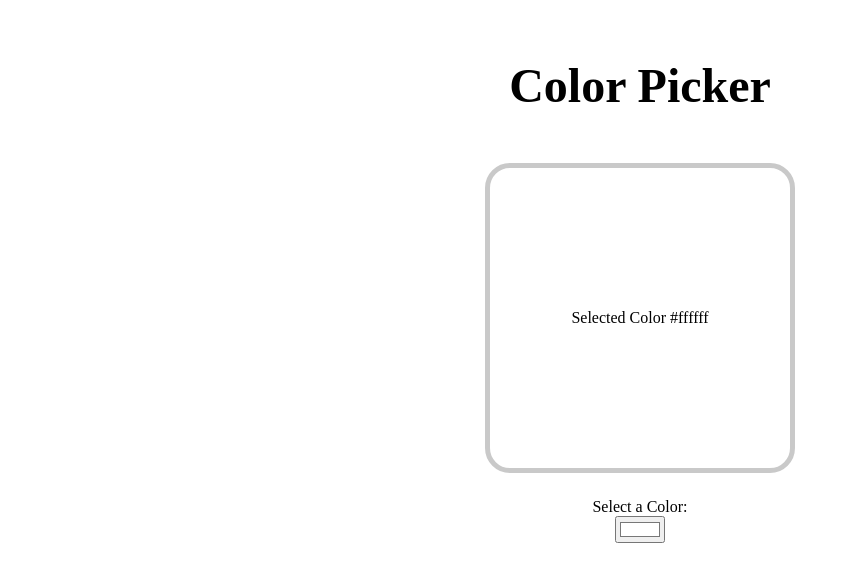
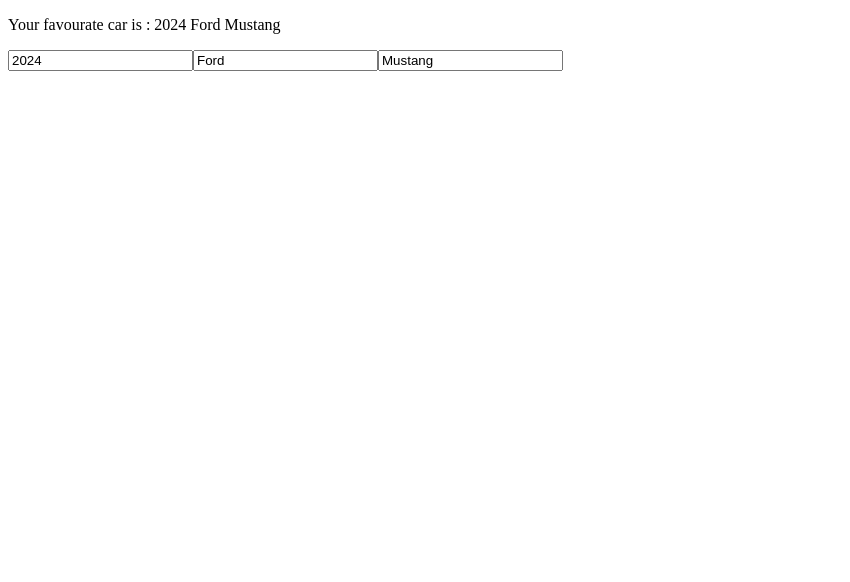
Before and after one commit to santoshpoptani/React-Intro, a React (Vite) app in the folder my-react-app/: page / in a window 1280 px wide. Shown: the top 582 px of the page, without its empty margins (0-850 px from the left). Built offline with nearby package versions, Linux system fonts and the light colour scheme.

Commit message:
Updateing the state of object using update function

```diff
--- a/my-react-app/src/App.jsx
+++ b/my-react-app/src/App.jsx
@@ -7,6 +7,7 @@
 import Counter from "./Counter";
 import OnChangeEvent from "./OnChangeEvent";
 import ColourPicker from "./ColourPicker";
+import UpdateObjectState from "./UpdateObjectinstate";
 
 //This is also a component but act as a parent component
 
@@ -15,8 +16,9 @@
     return(
 
             <>
-          <ColourPicker/>
+          <UpdateObjectState/>
             </>
+            //<ColourPicker/>
             // <OnChangeEvent/>
             //<Counter/>
             //<MyComponent/>
--- /dev/null
+++ b/my-react-app/src/UpdateObjectinstate.jsx
@@ -0,0 +1,32 @@
+
+import React,{useState} from "react";
+
+// Changing state of Object
+
+function UpdateObjectState(){
+const[car, setCar] = useState({year:2024,
+                               company:"Ford",
+                               model:"Mustang"})
+
+function handleYearChange(event){
+    // what actully happens
+    //{year:2024,company:ford,model:Mustang, year:2025}
+    setCar({...car,year:event.target.value});
+}
+function handelComapnyChange(event){
+    setCar({...car,company : event.target.value})
+}
+
+function handelModelChange(event){
+    setCar({...car,model : event.target.value})
+}
+
+return(<div>
+    <p>Your favourate car is : {car.year} {car.company} {car.model}</p>
+    <input type="number" value={car.year} onChange={handleYearChange}></input>
+    <input type="text" value={car.company} onChange={handelComapnyChange}></input>
+    <input type="text" value={car.model} onChange={handelModelChange}></input>
+</div>)
+}
+
+export default UpdateObjectState
```
